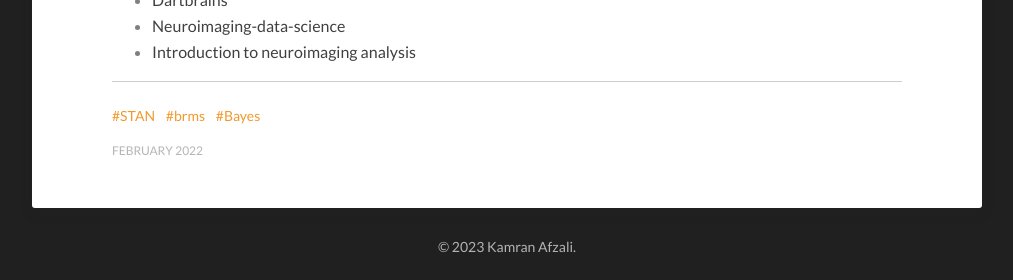
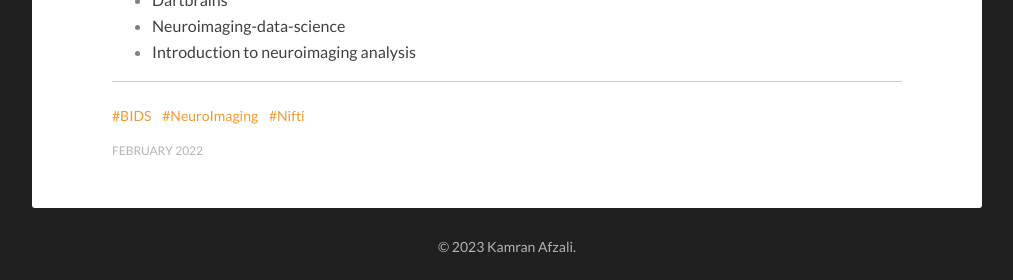
Before and after one commit to Kamran-Afzali/Kamran-Afzali.github.io, a Jekyll site: the page built from _posts/2023-02-28-NIMG.md, in a window 1280 px wide and 900 px high, scrolled down 5720 px. Shown: the part 617-897 px from the top of the window, without its empty margins (133-1146 px from the left). Built offline with Jekyll 4.4.1, drawn with Linux system fonts in a browser that asks for light colours.

Commit message:
Update 2023-02-28-NIMG.md

```diff
--- a/_posts/2023-02-28-NIMG.md
+++ b/_posts/2023-02-28-NIMG.md
@@ -3,7 +3,7 @@ layout: post
 categories: posts
 title: Neuro-Imaging Data An Introduction
 featured-image: /images/machineLearning.png
-tags: [STAN, brms, Bayes]
+tags: [BIDS, NeuroImaging, Nifti]
 date-string: February 2022
 ---
 
```
